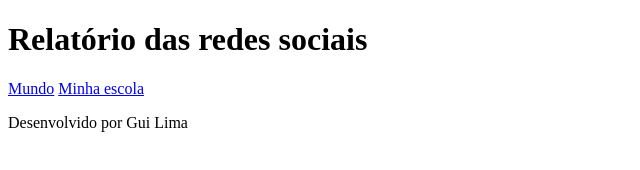
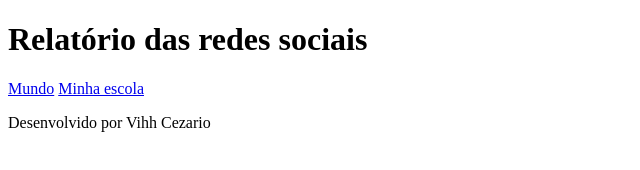
Before and after one commit to vihh123/rede--social-, a plain HTML site: page index.html in a window 1280 px wide. Shown: the full height of the page, 0-640 px from the left. Drawn offline with Linux system fonts and the light colour scheme.

Commit message:
Update index.html

```diff
--- a/index.html
+++ b/index.html
@@ -19,7 +19,7 @@
         </section>
     </main>
     <footer>
-        <p>Desenvolvido por Gui Lima</p>
+        <p>Desenvolvido por Vihh Cezario</p>
     </footer>
 </body>
 </html>
```
